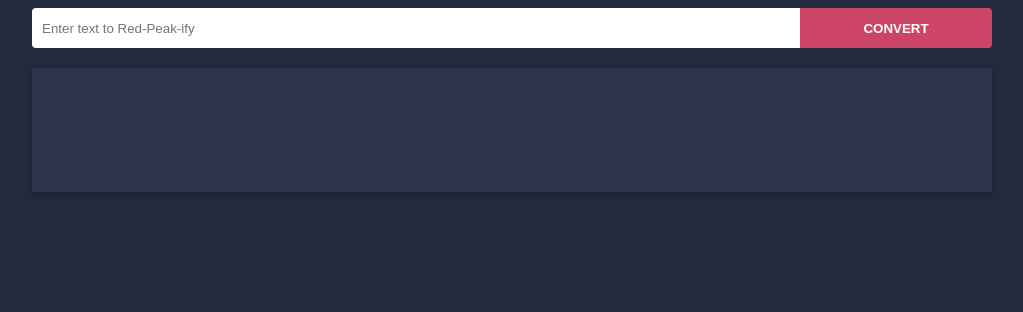
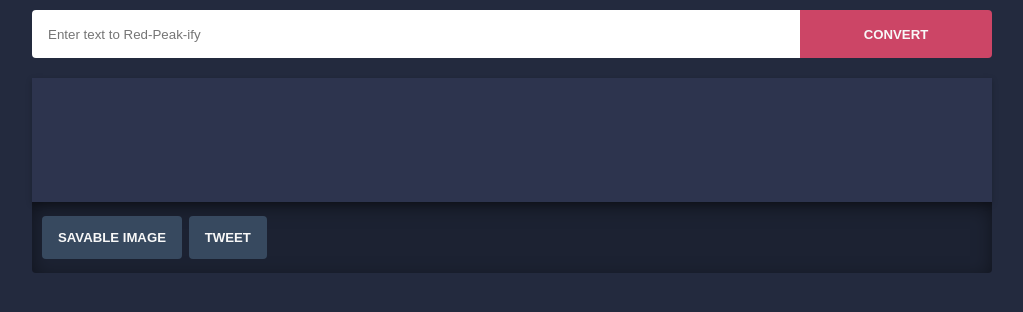
Before and after one commit to jtsymon/RedPeak-Converter, a plain HTML site: page index.html in a window 1280 px wide. Shown: the whole page, without its empty margins (128-1151 px from the left). Drawn offline with Linux system fonts and the light colour scheme.

Commit message:
Added tweet and save image buttons.
Saving image seems to trigger popup blockers - alternative would be to generate the canvas and image every time and stick it in the href.

```diff
--- a/convert.js
+++ b/convert.js
@@ -32,6 +32,7 @@ function convert(text) {
     // Append to root only once
     root.appendChild(inner);
 }
+
 window.onload = function() {
     window.characters = [];
     window.waiting_for = 26;
@@ -58,3 +59,16 @@ function fromhash() {
         document.getElementById("txt").value = hash;
     }
 }
+
+function tweet() {
+    window.open(
+        "https://twitter.com/intent/tweet?hashtags=RedPeak&url=" +
+        encodeURIComponent(window.location));
+}
+
+function showImage() {
+    html2canvas(document.getElementById("root")).then(function(canvas) {
+        var dataUrl = canvas.toDataURL();
+        window.open(dataUrl);
+    });
+}
--- a/index.html
+++ b/index.html
@@ -7,14 +7,23 @@
         <link rel="icon" type="image/png" href="favicon.png"/>
         <link rel="stylesheet" href="style.css"/>
         <script src="convert.js"></script>
+        <script src="https://cdnjs.cloudflare.com/ajax/libs/html2canvas/0.5.0-alpha2/html2canvas.min.js"></script>
     </head>
     <body>
-        <div class="main">
+        <main class="main">
             <form onsubmit="convert(document.getElementById('txt').value); return false">
-                <input id="txt" placeholder="Enter text to Red-Peak-ify">
-                <input type="submit" value="Convert">
+                <input class="text mainText" id="txt" placeholder="Enter text to Red-Peak-ify">
+                <input class="button convert" type="submit" value="Convert">
             </form>
-            <div id="root" class="content"></div>
-        </div>
+
+			<div class="content">
+				<div id="root" class="result"></div>
+
+				<div class="extras">
+					<button class="button" onclick="showImage()">Savable Image</button>
+                    <button class="button" onclick="tweet()">Tweet</button>
+				</div>
+			</div>
+        </main>
     </body>
 </html>
--- a/style.css
+++ b/style.css
@@ -1,7 +1,10 @@
 body {
-    background: #232A3E;
+    margin: 10px;
+
     font-family: sans-serif;
     font-size: 12px;
+
+    background: #232A3E;
 }
 
 .main {
@@ -12,44 +15,95 @@ body {
 }
 
 .content {
+    clear: both;
+    padding-top: 10px;
+}
+
+.result {
     box-sizing: border-box;
     width: 100%;
     padding: 20px;
-    margin-top: 20px;
-    float: left;
+    margin-top: 10px;
     overflow-x: auto;
 
-    border-radius: 2px;
     box-shadow: 0 2px 6px rgba(0,0,0,0.22);
     background-color: #2D344E;
 }
 
-input {
+.extras {
+    width: 100%;
+    padding: 10px;
     box-sizing: border-box;
-    height: 40px;
-    padding: 0 10px;
-    margin: 0;
-    float: left;
-    border: none;
+
+    border-radius: 0 0 4px 4px;
+    box-shadow: 0 5px 20px -2px rgba(0,0,0,0.5) inset;
+    background: rgba(0,0,0,0.2);
 }
 
-input:not([type]),
-input[type="text"] {
+.extras .button {
+    margin-top: 4px;
+    margin-bottom: 4px;
+    width: 100%;
+}
+
+.text,
+.button {
+    box-sizing: border-box;
+    padding: 14px 16px;
+    margin: 0;
+
+    border: none;
+    border-radius: 4px;
+}
+
+.button {
+    display: inline-block;
+    vertical-align: middle;
+
+    font-size: 0.55em;
+    text-transform: uppercase;
+    font-weight: bold;
+    text-align: center;
+
+    color: #f8f8f8;
+    cursor: pointer;
+    background: #37495f;
+}
+
+.button:hover {
+    background: #44566c;
+}
+
+.button.left {
+    border-radius: 4px 0 0 4px;
+}
+
+.text.right {
+    border-radius: 0 4px 4px 0;
+}
+
+.mainText,
+.convert {
+    height: 48px;
+}
+
+.mainText {
     width: 60%;
+    float: left;
 
     border-radius: 4px 0 0 4px;
 }
 
-
-input[type="submit"] {
+.convert {
     width: 40%;
-
-    text-transform: uppercase;
-    font-weight: bold;
+    float: left;
 
     border-radius: 0 4px 4px 0;
-    background: rgb(204, 69, 102);
-    color: white;
+    background: #cc4566;
+}
+
+.convert:hover {
+    background: #cb5b76;
 }
 
 .wrapper {
@@ -124,16 +178,15 @@ img {
         font-size: 24px;
     }
 
-  .main {
+    .mainText {
         width: 80%;
     }
 
-  input:not([type]),
-  input[type="text"] {
-      width: 80%;
+    .convert {
+        width: 20%;
     }
 
-  input[type="submit"] {
-      width: 20%;
+    .extras .button {
+        width: auto;
     }
 }
```
Lines whose indentation alone changed are shown as unchanged.
